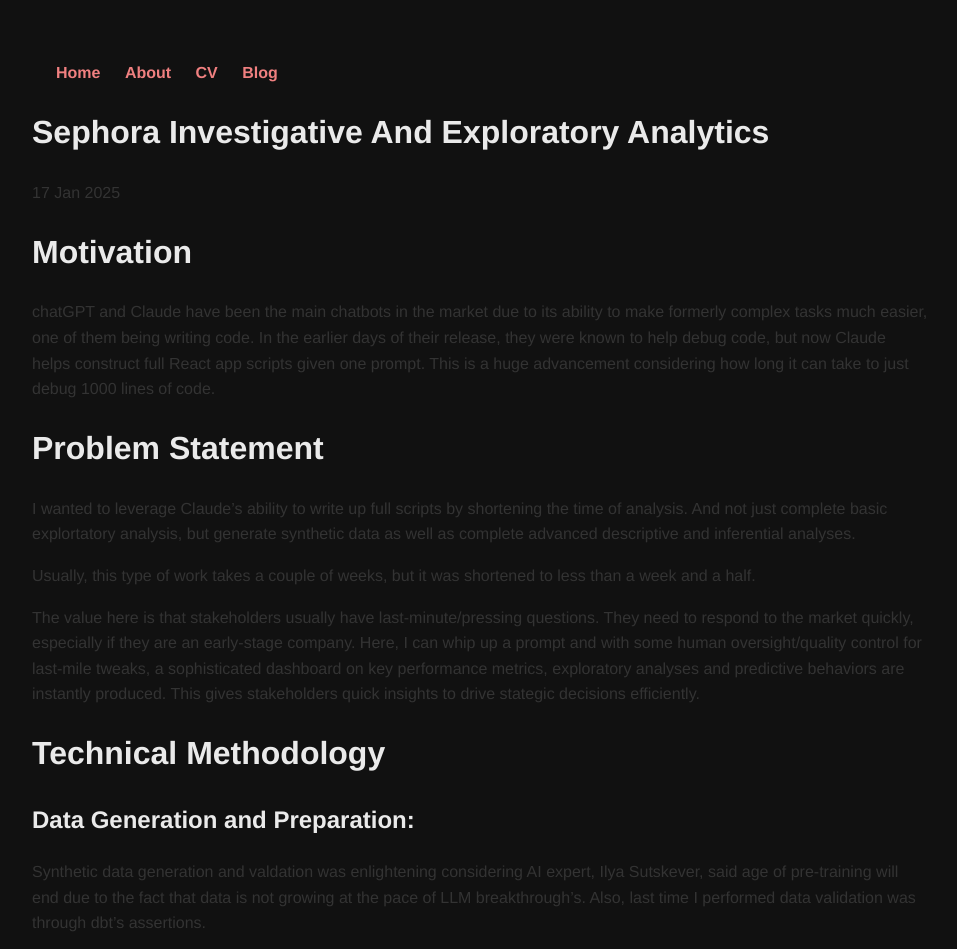
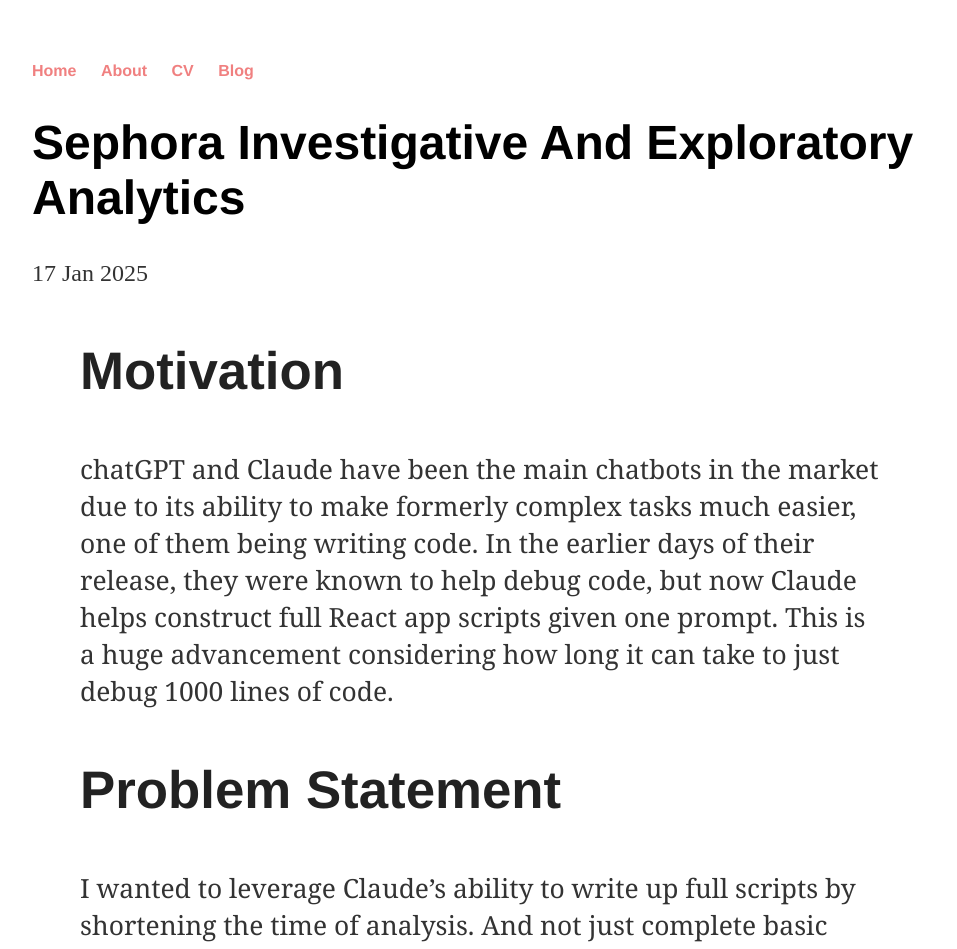
Before and after one commit to mindyng/mindyng.github.io, a Jekyll site: the page built from _posts/2025-01-17-Sephora-Investigative-and-Exploratory-Analytics.md, in a window 1280 px wide. Shown: the top 949 px of the page, without its empty margins (160-1117 px from the left). Built offline with Jekyll 4.4.1, drawn with Linux system fonts in a browser that asks for light colours; our own code applies the rules of GitHub Pages for plain Markdown files.

Commit message:
Update main.css
trying to change blog post font and format only

```diff
--- a/css/main.css
+++ b/css/main.css
@@ -36,56 +36,12 @@
 .cv address, .cv p { font-size: 1.2em; }
 .cv .download { float: right; font-size: .8em; text-transform: uppercase; }
 
-/* Set a consistent base font */
-body {
-  font-family: "Helvetica Neue", Arial, sans-serif;
-  font-size: 16px;  /* default size */
-  line-height: 1.6;
-  color: #eaeaea;   /* adjust for your theme */
-  background-color: #111; /* adjust if you want dark mode like in your screenshot */
+/* Formal styling ONLY for individual blog posts */
+.post-content {
+  font-family: "Georgia", "Times New Roman", serif;
+  font-size: 1.1rem;
+  line-height: 1.7;
+  color: #222;
+  max-width: 800px;
+  margin: auto;
 }
-
-/* Ensure lists inherit the base font size */
-ul, ol, li {
-  font-size: inherit;
-  font-family: inherit;
-  line-height: inherit;
-}
-
-/* Paragraphs */
-p {
-  font-size: inherit;
-  font-family: inherit;
-  line-height: inherit;
-}
-
-/* Headings - markdown # -> <h1>, ## -> <h2>, etc. */
-h1 {
-  font-size: 2em;   /* biggest */
-  font-weight: bold;
-}
-
-h2 {
-  font-size: 1.5em; /* second biggest */
-  font-weight: bold;
-}
-
-h3 {
-  font-size: 1.25em;
-  font-weight: bold;
-}
-
-h4, h5, h6 {
-  font-size: 1em;   /* same as body text */
-  font-weight: bold;
-}
-
-/* Cleaner indentation for lists */
-ul, ol {
-  margin-left: 1.5em;   /* adjust spacing from the left edge */
-  padding-left: 0;      /* remove double indent */
-}
-
-li {
-  margin: 0.3em 0;      /* spacing between list items */
-}
```
